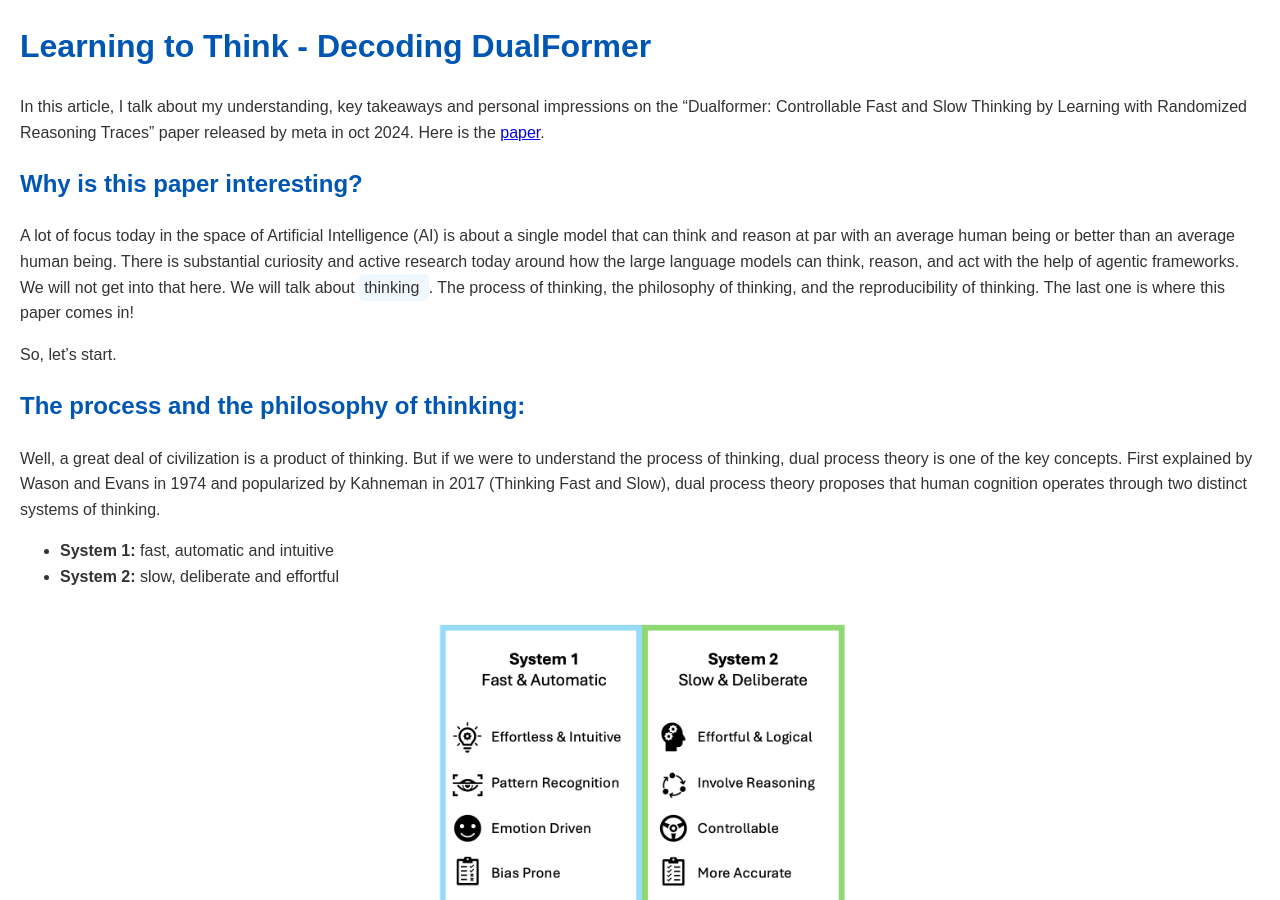
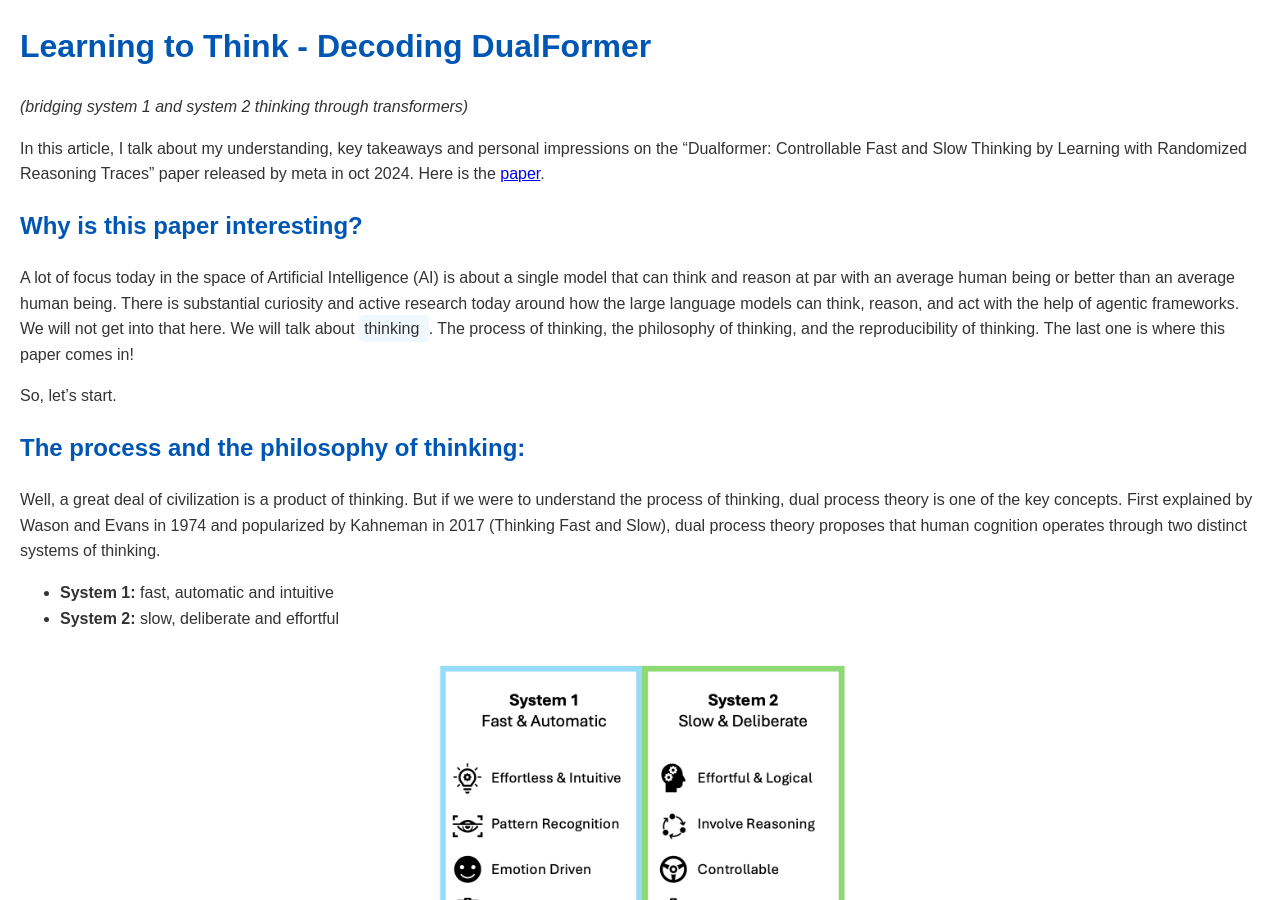
Before and after one commit to brainsesh/brainsesh.github.io, a Jekyll site: the page docs/dualformer/index.html, which Jekyll copies as it is, in a window 1280 px wide and 900 px high. Built offline with Jekyll 4.4.1, drawn with Linux system fonts in a browser that asks for light colours.

Commit message:
change 061325

```diff
--- a/docs/dualformer/index.html
+++ b/docs/dualformer/index.html
@@ -48,6 +48,7 @@
 </head>
 <body>
     <h1>Learning to Think - Decoding DualFormer</h1>
+    <p><em>(bridging system 1 and system 2 thinking through transformers)</em></p>
 
     <p>In this article, I talk about my understanding, key takeaways and personal impressions on the “Dualformer: Controllable Fast and Slow Thinking by Learning with Randomized Reasoning Traces” paper released by meta in oct 2024. Here is the <a href="https://arxiv.org/pdf/2410.09918v1" target="_blank">paper</a>.</p>
 
@@ -101,7 +102,7 @@
     </ul>
 
     <div class="non-interactive-image">
-        <img src="mode.jpg" alt="modes" title="Click to explore inference modes">
+        <img src="mode.jpg" alt="modes" title="Click to explore inference modes" style="width: auto; height: 200px;">
         <p><em>Inference Modes of Dualformer</em></p>
     </div>
 
```
Also changed, not shown: README.md (+1 -1 lines).
